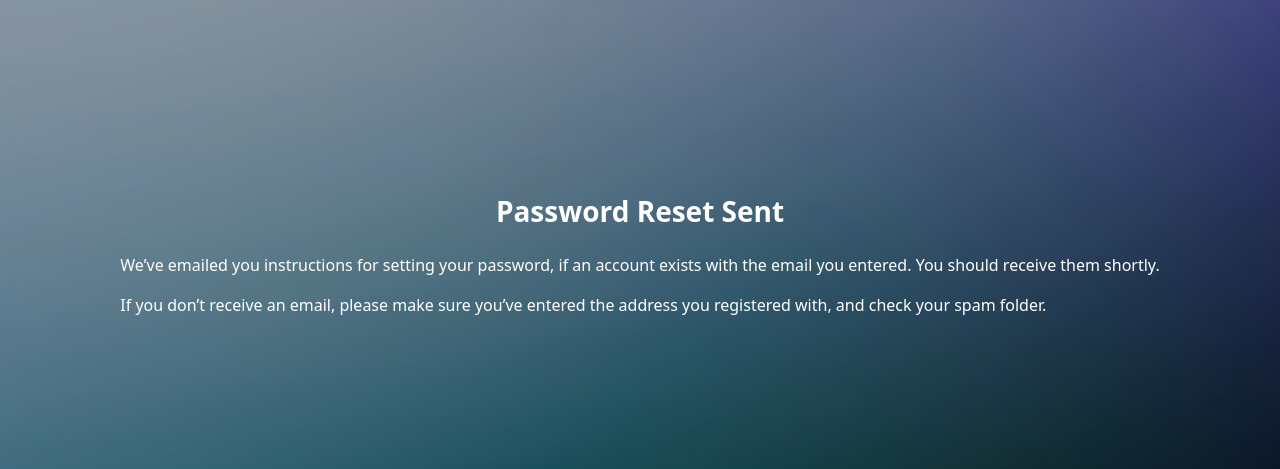
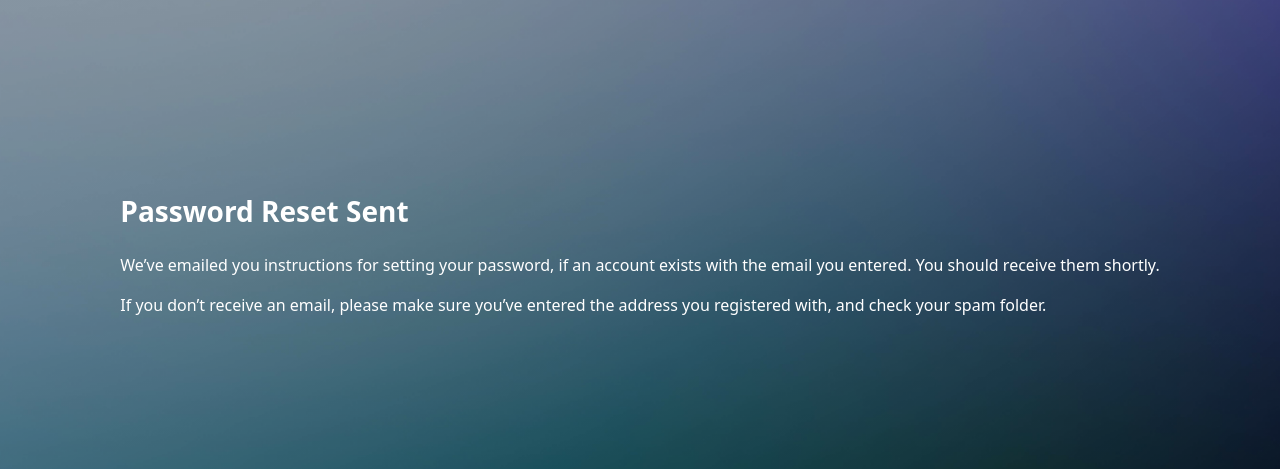
Before and after one commit to athikapriya/django-CRM, a Django app: template base/templates/base/password_reset_sent.html in a window 1280 px wide. Shown: the part 136-605 px from the top of the page. Run offline with Django 3.2, Linux system fonts and the light colour scheme; the template is opened without the code that fills it, so the values that code supplies are empty; some libraries are stand-ins or nearby versions.

Commit message:
adjust text alignments for password reset templates

```diff
--- a/base/templates/base/password_reset_complete.html
+++ b/base/templates/base/password_reset_complete.html
@@ -51,10 +51,10 @@
                 <div class="row">
 
                     <div class="mx-auto text-white">
-                        <h1 class="fs-3 fw-semibold text-center mb-4">Password Reset Complete</h1>
+                        <h1 class="fs-3 fw-semibold mb-4">Password Reset Complete</h1>
                         <p class="">Your password has been set. You may go ahead and log in now.</p>
 
-                        <div class="mt-4">
+                        <div class="mt-4 ">
                             <a href="{% url 'login' %}" class="btn btn-light fw-semibold">Login</a>
                         </div>
                     </div>
--- a/base/templates/base/password_reset_sent.html
+++ b/base/templates/base/password_reset_sent.html
@@ -52,7 +52,7 @@
                 <div class="row">
 
                     <div class="mx-auto text-white">
-                        <h1 class="fs-3 fw-semibold text-center mb-4">Password Reset Sent</h1>
+                        <h1 class="fs-3 fw-semibold mb-4">Password Reset Sent</h1>
                         <p class="mb-3">We’ve emailed you instructions for setting your password, if an account exists with the email you entered. You should receive them shortly.</p>
                         <p>If you don’t receive an email, please make sure you’ve entered the address you registered with, and check your spam folder.</p>
                     </div>
```
